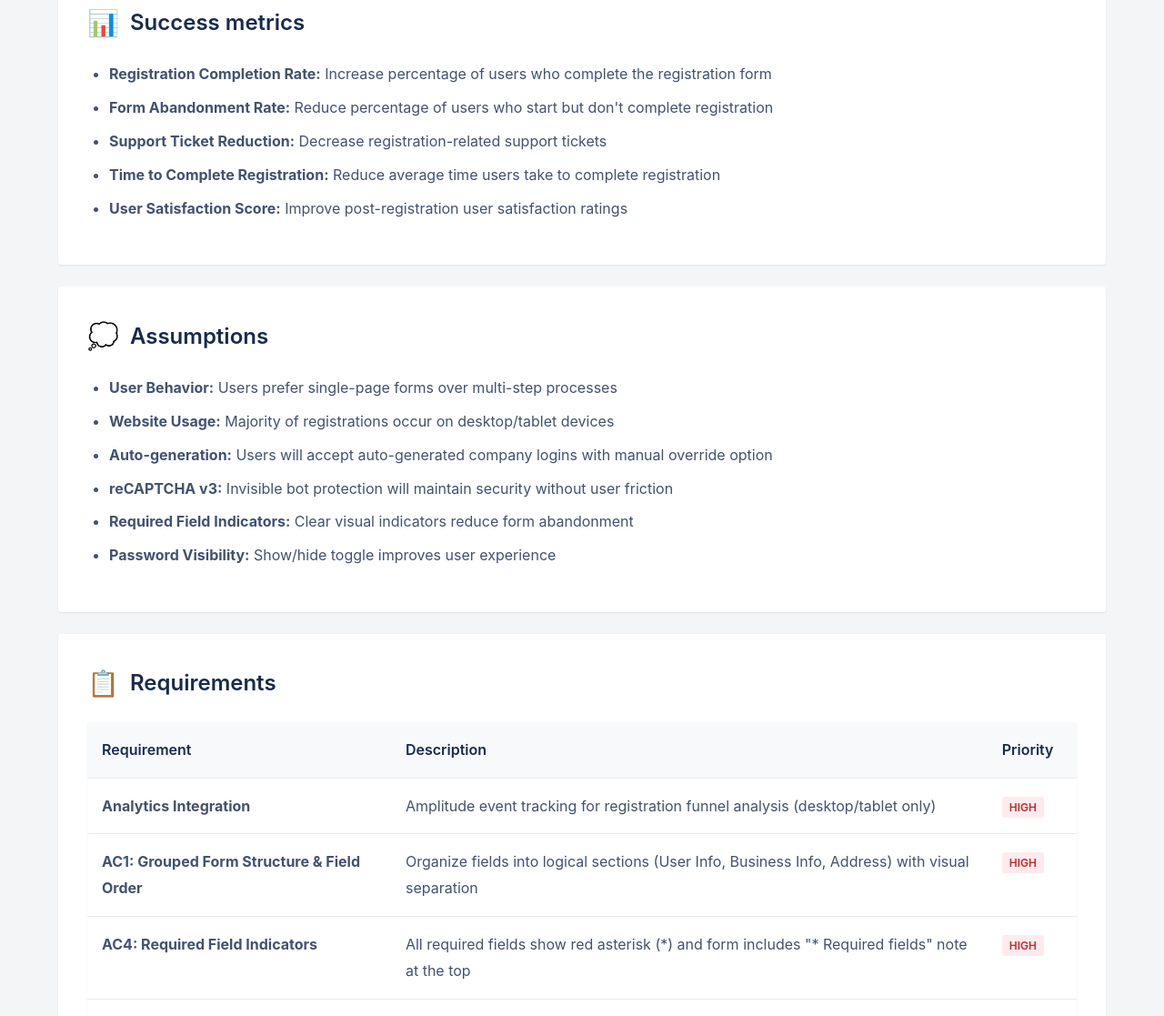
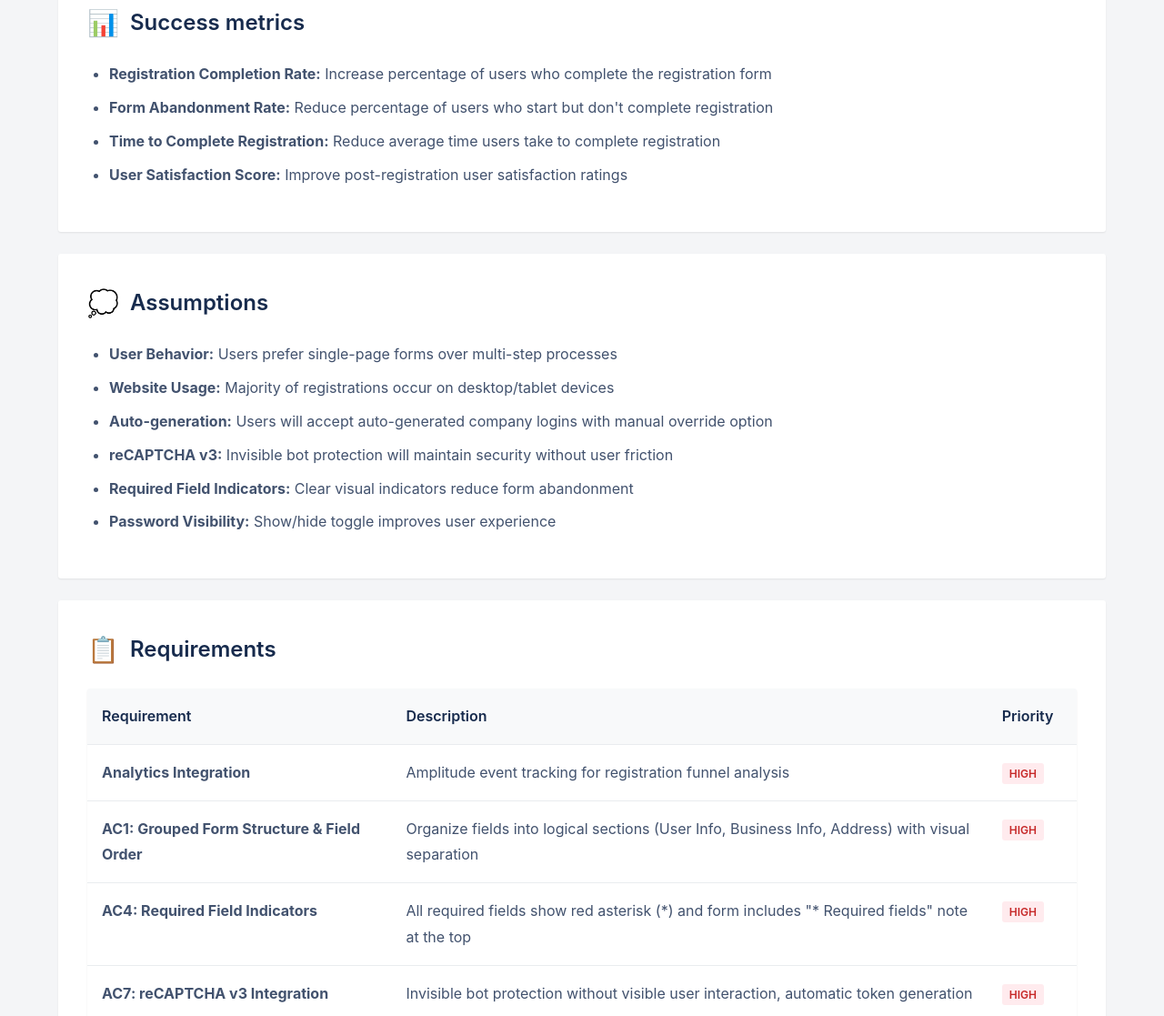
Before and after one commit to yprlviv/simplybook.me, a plain HTML site: page confluence-page.html in a window 1280 px wide. Shown: the part 1389-2506 px from the top of the page at 91% size. Drawn offline with Linux system fonts and the light colour scheme.

Commit message:
Update confluence-page.html with manual changes

```diff
--- a/confluence-page.html
+++ b/confluence-page.html
@@ -404,7 +404,7 @@
                         </svg>
                         Target date
                     </td>
-                    <td>Type /date to add a target release date</td>
+                    <td>Sprint 148</td>
                 </tr>
                 <tr>
                     <td>
@@ -462,7 +462,6 @@
                 <ul>
                     <li><strong>Registration Completion Rate:</strong> Increase percentage of users who complete the registration form</li>
                     <li><strong>Form Abandonment Rate:</strong> Reduce percentage of users who start but don't complete registration</li>
-                    <li><strong>Support Ticket Reduction:</strong> Decrease registration-related support tickets</li>
                     <li><strong>Time to Complete Registration:</strong> Reduce average time users take to complete registration</li>
                     <li><strong>User Satisfaction Score:</strong> Improve post-registration user satisfaction ratings</li>
                 </ul>
@@ -505,7 +504,7 @@
                     <tbody>
                         <tr>
                             <td><strong>Analytics Integration</strong></td>
-                            <td>Amplitude event tracking for registration funnel analysis (desktop/tablet only)</td>
+                            <td>Amplitude event tracking for registration funnel analysis</td>
                             <td><span class="priority-high">HIGH</span></td>
                         </tr>
                         <tr>
```
